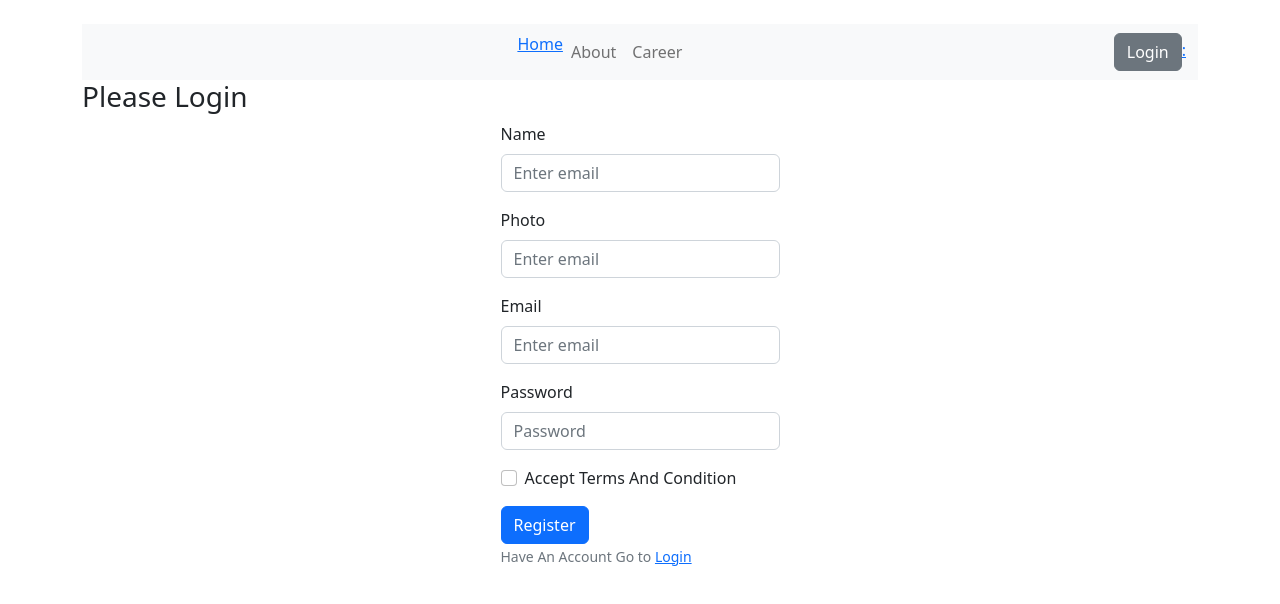
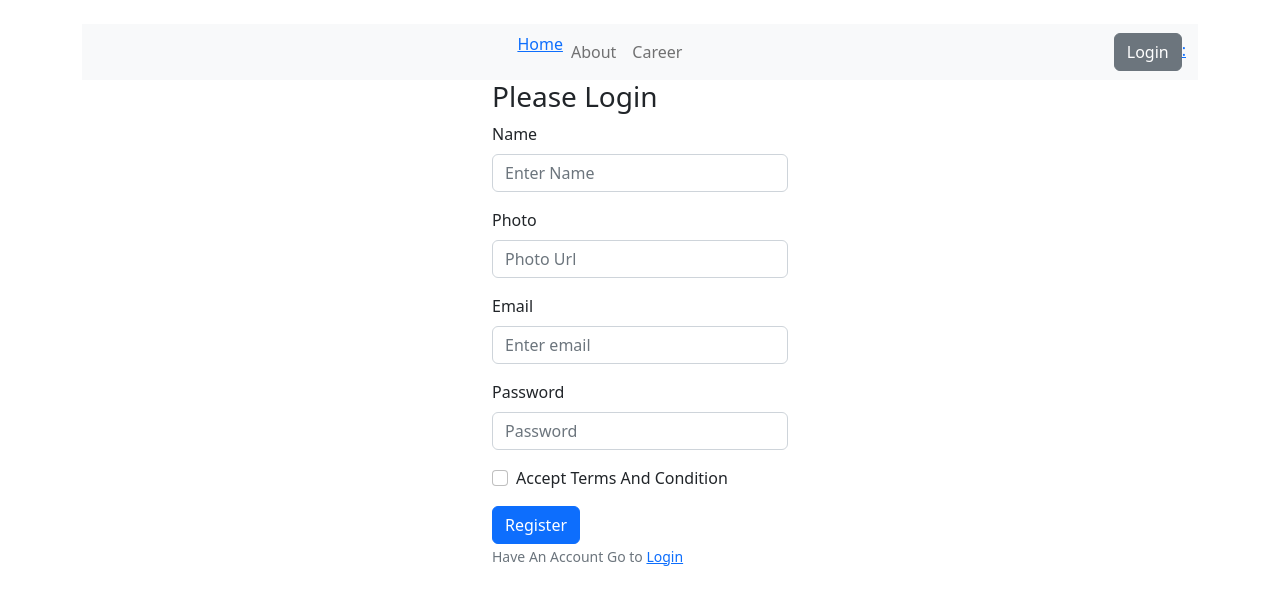
Before and after one commit to tariik12/dragon-news-client, a React (Vite) app: page /register in a window 1280 px wide. Shown: the top 604 px of the page. Built offline with nearby package versions, Linux system fonts and the light colour scheme.

Commit message:
firebase register done

```diff
--- a/src/pages/Login/Login.jsx
+++ b/src/pages/Login/Login.jsx
@@ -1,20 +1,40 @@
-import React from 'react';
+import React, { useContext } from 'react';
 import { Button, Container, Form } from 'react-bootstrap';
 import { Link } from 'react-router-dom';
+import { AuthContext } from '../../providers/AuthProvider';
 
 const Login = () => {
+
+    const {singInUser} = useContext(AuthContext)
+    const handleSingIn = event =>{
+        event.preventDefault()
+        const form = event.target;
+        const email = form.email.value;
+        const password = form.password.value;
+        console.log(email,password);
+        singInUser(email,password)
+        .then(result =>{
+            const user = result.user;
+            console.log(user)
+        })
+        .catch((error) => {
+            const errorCode = error.code;
+            const errorMessage = error.message;
+            console.log(errorCode,errorMessage)
+          });
+    }
     return (
-        <Container>
+        <Container className='mx-auto w-25'>
             <h3>Please Login</h3>
-            <Form className='mx-auto w-25'>
-                <Form.Group className="mb-3" controlId="formBasicEmail">
+            <Form onSubmit={handleSingIn} >
+            <Form.Group className="mb-3" controlId="formBasicEmail">
                     <Form.Label>Email</Form.Label>
-                    <Form.Control type="email" placeholder="Enter email" required/>
+                    <Form.Control type="email" name='email' placeholder="Enter email" required/>
                 </Form.Group>
 
                 <Form.Group className="mb-3" controlId="formBasicPassword">
                     <Form.Label>Password</Form.Label>
-                    <Form.Control type="password" placeholder="Password" required/>
+                    <Form.Control type="password" name='password' placeholder="Password" required/>
                 </Form.Group>
                 <Form.Group className="mb-3" controlId="formBasicCheckbox">
                     <Form.Check type="checkbox" label="Check me out" />
--- a/src/pages/Register/Register.jsx
+++ b/src/pages/Register/Register.jsx
@@ -1,28 +1,53 @@
-import React from 'react';
+import React, { useContext } from 'react';
 import { Button, Container, Form } from 'react-bootstrap';
 import { Link } from 'react-router-dom';
+import { AuthContext } from '../../providers/AuthProvider';
 
 const Register = () => {
+    const {createUser} =useContext(AuthContext);
+
+    const handleRegister = event =>{
+        event.preventDefault();
+        const form = event.target;
+        const name = form.name.value;
+        const photo = form.photo.value;
+        const email = form.email.value;
+        const password = form.password.value;
+        console.log(name,photo,email,password)
+        createUser(email,password)
+        .then(result => {
+            const createdUser = result.user;
+            console.log(createdUser)
+            // ...
+          })
+          .catch((error) => {
+            const errorCode = error.code;
+            const errorMessage = error.message;
+            console.log(errorCode,errorMessage)
+            // ..
+          });
+
+    }
     return (
-        <Container>
+        <Container className='mx-auto w-25'>
             <h3>Please Login</h3>
-            <Form className='mx-auto w-25'>
-                <Form.Group className="mb-3" controlId="formBasicEmail">
+            <Form onSubmit={handleRegister} >
+                <Form.Group className="mb-3" controlId="formBasicName">
                     <Form.Label>Name</Form.Label>
-                    <Form.Control type="text" name='name' placeholder="Enter email" required/>
+                    <Form.Control type="text" name='name' placeholder="Enter Name" required/>
                 </Form.Group>
-                <Form.Group className="mb-3" controlId="formBasicEmail">
+                <Form.Group className="mb-3" controlId="formBasicPhoto">
                     <Form.Label>Photo</Form.Label>
-                    <Form.Control type="email" name='photo' placeholder="Enter email" required/>
+                    <Form.Control type="text" name='photo' placeholder="Photo Url" required/>
                 </Form.Group>
                 <Form.Group className="mb-3" controlId="formBasicEmail">
                     <Form.Label>Email</Form.Label>
-                    <Form.Control type="email" placeholder="Enter email" required/>
+                    <Form.Control type="email" name='email' placeholder="Enter email" required/>
                 </Form.Group>
 
                 <Form.Group className="mb-3" controlId="formBasicPassword">
                     <Form.Label>Password</Form.Label>
-                    <Form.Control type="password" placeholder="Password" required/>
+                    <Form.Control type="password" name='password' placeholder="Password" required/>
                 </Form.Group>
                 <Form.Group className="mb-3" controlId="formBasicCheckbox">
                     <Form.Check type="checkbox" name='accept' label="Accept Terms And Condition" />
--- a/src/providers/AuthProvider.jsx
+++ b/src/providers/AuthProvider.jsx
@@ -1,12 +1,21 @@
 import React, { createContext } from 'react';
-import { getAuth } from "firebase/auth";
+import { createUserWithEmailAndPassword, getAuth, signInWithEmailAndPassword } from "firebase/auth";
 import app from '../firebase';
+const auth = getAuth(app)
 export const AuthContext = createContext(null);
-const auth = getAuth(app)
 const AuthProvider = ({children}) => {
-    const user = null
+    const user = null;
+
+    const createUser = (email,password) =>{
+        return createUserWithEmailAndPassword (auth,email,password)
+    }
+    const singInUser = (email,password) =>{
+        return signInWithEmailAndPassword(auth, email, password)
+    }
     const authInfo ={
         user,
+        createUser,
+        singInUser
     }
     return (
         <AuthContext.Provider value={authInfo}>
```
